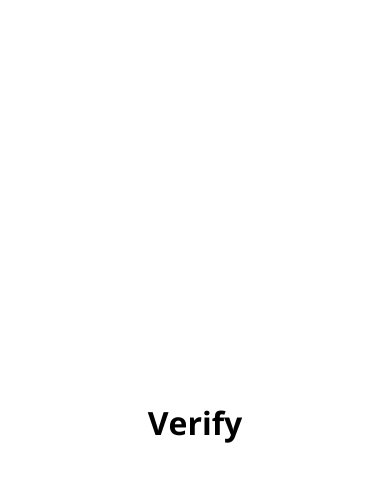
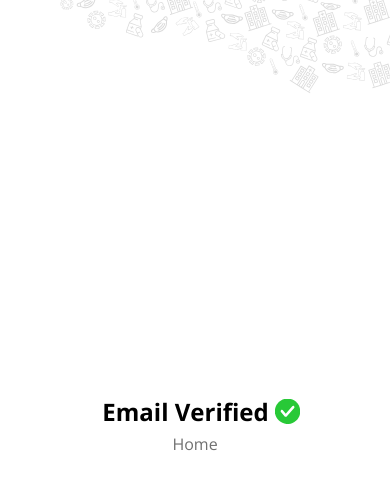
Before and after one commit to opticSquid/IIC-Covid-Help, a React (Create React App) app: page /verify in a window 390 px wide. Shown: the top 490 px of the page. Built offline with nearby package versions, Linux system fonts and the light colour scheme.

Commit message:
Email verification page added

```diff
--- a/src/App.js
+++ b/src/App.js
@@ -50,7 +50,8 @@ function App() {
           <Route path="/login" component={Login} />
           <Route path="/signup" component={Signup} />
           <Route path="/hospitals" component={Hospitals} />
-          <Route path="/" component={Verify} />
+          <Route path="/verify" component={Verify} />
+          <Route path="/" component={HomePage} />
           <Redirect to="/" />
         </Switch>
       </Router>
--- a/src/EmailVerification/Verify.js
+++ b/src/EmailVerification/Verify.js
@@ -1,8 +1,17 @@
 import React from 'react';
+import { Link } from 'react-router-dom'
+import IsOk from "../svgs/ok.svg";
+import './style.css';
 
 const Verifyemail = () => {
     return (
-        <h1>Verify</h1>
+        <div className="verifiedBack">
+            <div className="verifieddiv">
+                <h3 className="Veri">Email Verified </h3>
+                <img src={IsOk} alt="ok text" className="okimg"></img>
+            </div>
+            <Link to="/">Home</Link>
+        </div>
     );
 };
 
--- /dev/null
+++ b/src/EmailVerification/style.css
@@ -0,0 +1,42 @@
+.verifiedBack{
+    width: 100vw;
+    height: 100vh;
+    background-image: url('../svgs/back.svg');
+    background-repeat: no-repeat;
+    background-size: 100% auto;
+    display: flex;
+    flex-direction: column;
+    align-items: center;
+    justify-content: center;
+}
+
+.verifieddiv{
+    position: relative;
+    width: 100vw;
+    display: flex;
+    justify-content: center;
+    align-items: center;
+}
+
+.Veri{
+    position: relative;
+    font-family: 'Open Sans', sans-serif;
+    font-size: 2rem;
+}
+
+.okimg{
+    position: relative;;
+    transform-origin: center;
+    transform: scale(0.8);
+}
+
+@media screen and (max-width: 800px) {
+    .Veri{
+        left: 0.5em;
+        font-size: 1.5rem;
+    }
+    .okimg{
+        left: 0.6em;
+        transform: scale(0.6);
+    }
+}
--- a/src/contexts/InitialState.js
+++ b/src/contexts/InitialState.js
@@ -8,4 +8,5 @@ export const InitialState = {
   Available: false,
   VaccineName: "",
   Quantity: "",
+  userName: "",
 };
--- a/src/contexts/Reducer.js
+++ b/src/contexts/Reducer.js
@@ -1,10 +1,14 @@
 const reducer = (state, action) => {
   switch (action.type) {
     case "Add Token":
-      console.log("Setting Access Token", action.data);
       return {
         ...state,
         accessToken: action.data,
+      };
+    case "Add name":
+      return {
+        ...state,
+        userName: action.data,
       };
     case "Remove Token":
       return {
--- a/src/signInUpPages/SignIn.js
+++ b/src/signInUpPages/SignIn.js
@@ -10,9 +10,8 @@ const Signin = () => {
   const history = useHistory();
   return (
     <>
-      <div className="signIn">
+      <div className='signIn'>
         <Logo />
-        <Form origin={origin} dispatch={dispatch} />
         <Form origin={origin} dispatch={dispatch} history={history} />
       </div>
     </>
@@ -22,8 +21,8 @@ const Signin = () => {
 const Logo = () => {
   return (
     <>
-      <section className="logoSignIn">
-        <img src={logoImg} alt="Logo" />
+      <section className='logoSignIn'>
+        <img src={logoImg} alt='Logo' />
         <h2>Helping people connect to the emergency services</h2>
       </section>
     </>
@@ -48,13 +47,23 @@ const Form = ({ origin, dispatch, history }) => {
               refreshToken: response.data.refreshToken,
               accessToken: response.data.accessToken,
             });
-            localStorage.setItem("refreshToken", response.data.refreshToken);
-            // dispatch({
-            //   type: "Add Token",
-            //   data: response.data.accessToken,
-            // });
-            sessionStorage.setItem("accessToken", response.data.accessToken);
-            history.push("/");
+            if (response.data.status === "Logged in successfully") {
+              localStorage.setItem(
+                "refreshToken",
+                response.data.tokens.refreshToken
+              );
+              dispatch({
+                type: "Add name",
+                data: response.data.Name,
+              });
+              sessionStorage.setItem(
+                "accessToken",
+                response.data.tokens.accessToken
+              );
+              history.push("/");
+            }else{
+                //error sign in
+            }
           })
           .catch((error) => {
             if (error) {
@@ -66,32 +75,31 @@ const Form = ({ origin, dispatch, history }) => {
   };
   console.log(email, password);
   return (
-    <form className="form">
+    <form className='form'>
       <input
-        type="email"
+        type='email'
         onChange={(e) => SetEmail(e.target.value)}
-        className="input"
-        placeholder="Email"
+        className='input'
+        placeholder='Email'
         required
       />
       <input
-        type="password"
+        type='password'
         onChange={(e) => SetPassword(e.target.value)}
-        className="input"
-        placeholder="Password"
+        className='input'
+        placeholder='Password'
         required
       />
       <button
-        type="submit"
+        type='submit'
         onClick={(e) => submitHandler(e)}
-        className="signin"
-      >
+        className='signin'>
         Sign In
       </button>
-      <button className="forgetPassword">Forget Password?</button>
+      <button className='forgetPassword'>Forget Password?</button>
       <p>
         Don't Have an Account?{" "}
-        <Link to="/signup" className="signup">
+        <Link to='/signup' className='signup'>
           Sign Up
         </Link>
       </p>
--- a/src/signInUpPages/SignUp.js
+++ b/src/signInUpPages/SignUp.js
@@ -56,23 +56,11 @@ const Form = ({ origin, dispatch, history }) => {
             let newUser = { Email: email, Name: name, Password: password };
             Axios.post(`${origin}/signup`, newUser)
               .then((response) => {
-                console.log({
-                  refreshToken: response.data.refreshToken,
-                  accessToken: response.data.accessToken,
-                });
-                localStorage.setItem(
-                  "refreshToken",
-                  response.data.refreshToken
-                );
-                // dispatch({
-                //   type: "Add Token",
-                //   data: response.data.accessToken,
-                // });
-                sessionStorage.setItem(
-                  "accessToken",
-                  response.data.accessToken
-                );
-                history.push("/");
+                if(response.data.status==="Mail sent yet to be verified"){
+                    history.push("/");
+                }else{
+                    // error signup
+                }
               })
               .catch((error) => {
                 if (error) {
```
